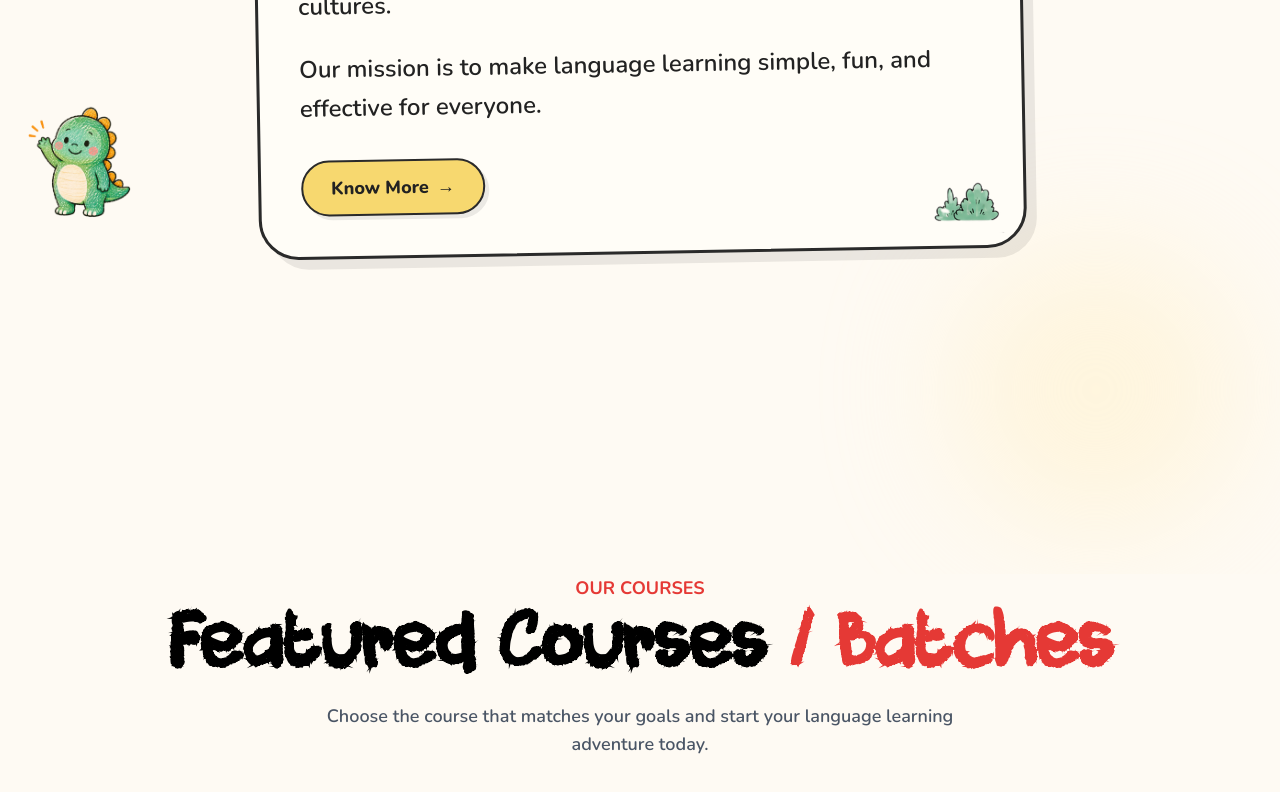
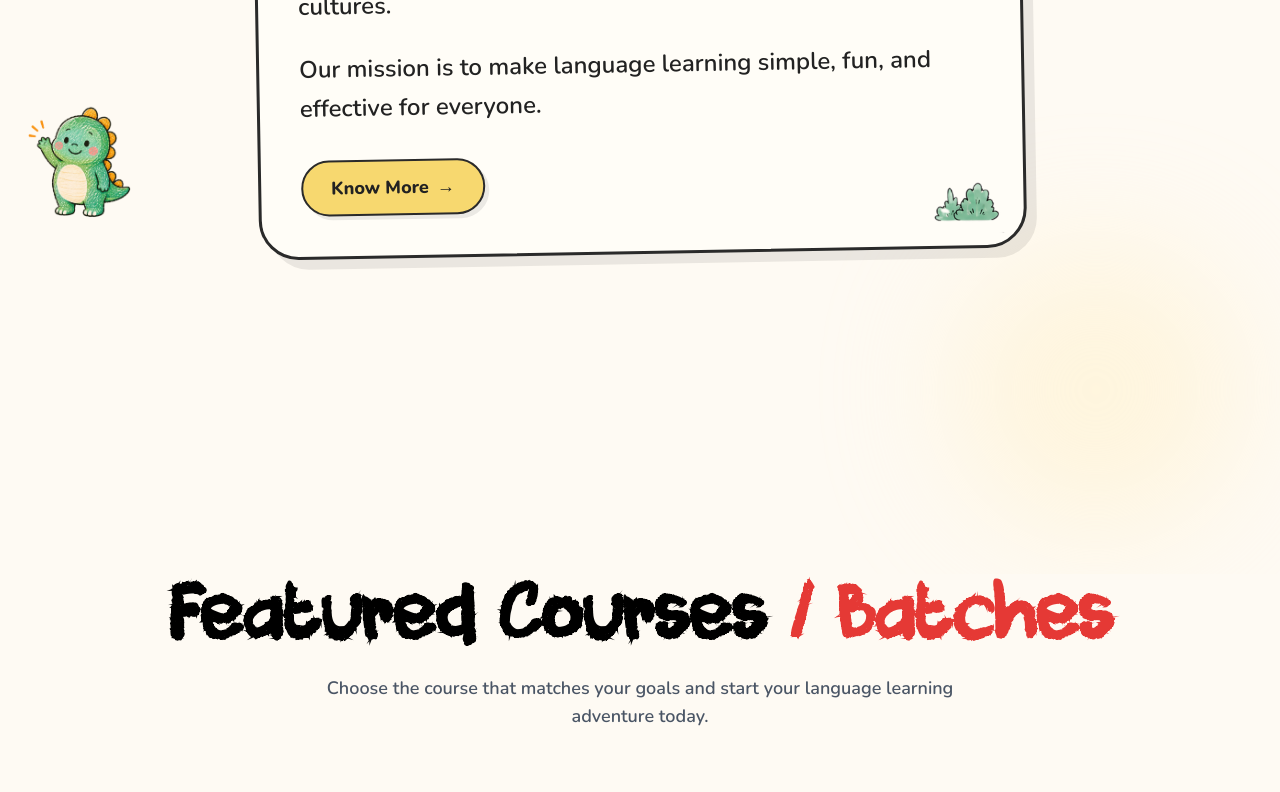
Before and after one commit to mitron8/lingova, a Next.js app: page / in a window 1280 px wide. Shown: the part 1521-2313 px from the top of the page. Built offline with nearby package versions, Linux system fonts and the light colour scheme.

Commit message:
fixed spacings

```diff
--- a/app/Components/AboutSection.js
+++ b/app/Components/AboutSection.js
@@ -1,10 +1,11 @@
 "use client";
 
 import Group from "./Group";
+import Tail from "./Tail";
 
 export default function AboutSection() {
   return (
-    <section className="relative min-h-screen overflow-hidden bg-[#FEFAF3] flex items-center">
+    <section className="relative  min-h-[100vh] max-h-[150vh] overflow-hidden bg-[#FEFAF3] flex items-center">
 
       {/* Background Blobs */}
       <div className="absolute top-10 left-10 w-72 h-72 bg-[#DFF4FF] rounded-full blur-3xl opacity-50" />
@@ -129,6 +130,7 @@ export default function AboutSection() {
 
       </div>
 
+
     </section>
   );
 }
--- a/app/Components/FeaturedCourses.js
+++ b/app/Components/FeaturedCourses.js
@@ -1,4 +1,5 @@
 "use client";
+
 
 const courses = [
   {
@@ -28,6 +29,7 @@ export default function FeaturedCourses() {
   return (
     <section className="relative overflow-hidden ">
 
+
       {/* Top Left Doodle */}
 
 
@@ -39,9 +41,7 @@ export default function FeaturedCourses() {
         {/* Heading */}
         <div className="text-center mb-16">
 
-          <span className="text-[#E53935] font-bold text-lg">
-            OUR COURSES
-          </span>
+
 
           <h2 className="mt-3 text-5xl md:text-7xl font-extrabold tracking-tight">
             Featured Courses
--- a/app/page.js
+++ b/app/page.js
@@ -17,6 +17,7 @@ const page = () => {
       <Hero/>
       <Tail/>
       <AboutSection/>
+
       <FeaturedCourses/>
 
       <WhyChooseUs/>
```
